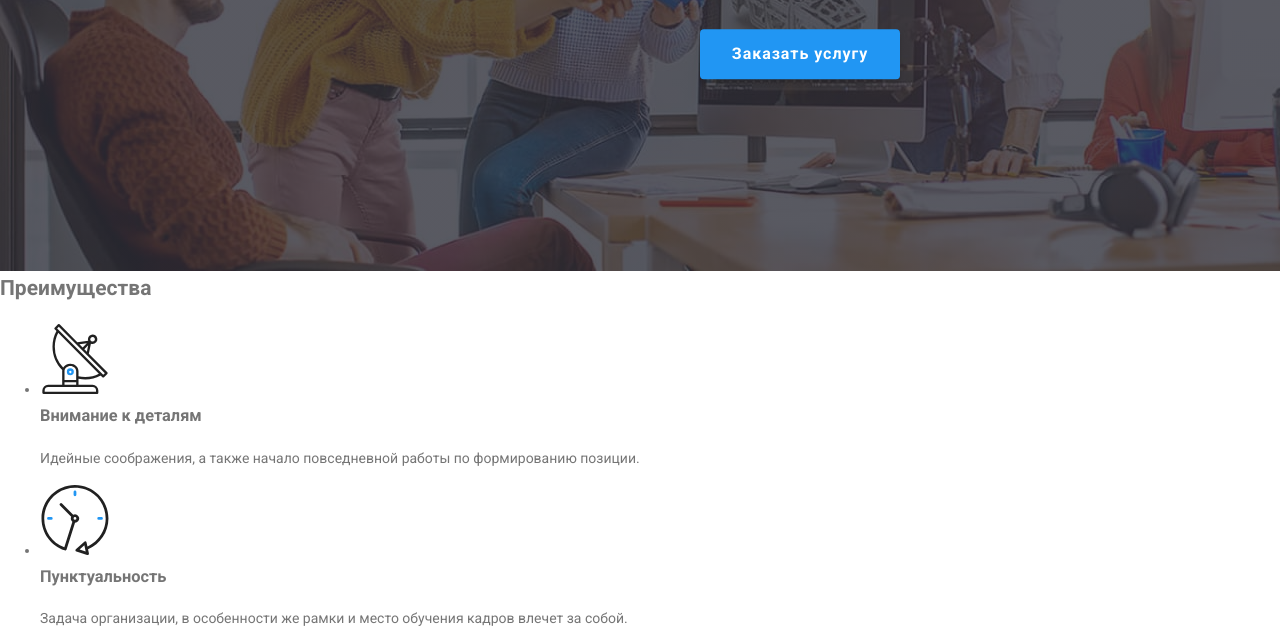
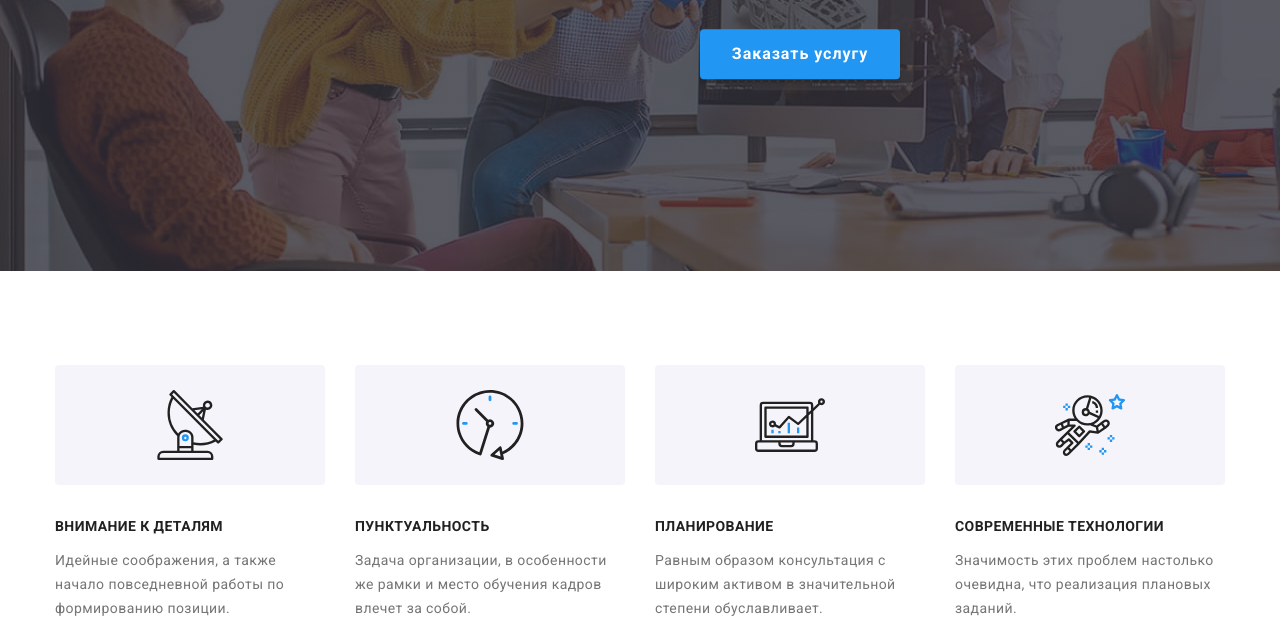
Before and after one commit to RuslanaLogosha/goit-markup-hw-07, a plain HTML site: page index.html in a window 1280 px wide. Shown: the part 329-957 px from the top of the page. Drawn offline with Linux system fonts and the light colour scheme.

Commit message:
adds advantages

```diff
--- a/css/styles.css
+++ b/css/styles.css
@@ -500,14 +500,14 @@ color: var(--primary-text-color);
 
 
 /* Buttons */
-/* button for index.html */
+/* button for index.html сказали не использовать*/
 /* button,
 button:active,
 button:focus {
     outline: none;
 } */
 
-.button {
+/* .button {
   display: inline-block;
   border-radius: 4px;
   padding: 10px 32px;
@@ -522,11 +522,11 @@ button:focus {
   background-color: var(--accent-text-color);
   box-shadow: 0px 4px 4px rgba(0, 0, 0, 0.15);
   border: none;
-}
+} */
 
 
 /* button for portfolio.html */
-.button-portfolio {
+/* .button-portfolio {
   display: inline-block;
   border-radius: 4px;
   padding: 6px 22px;
@@ -542,18 +542,18 @@ button:focus {
   transition: color 250ms cubic-bezier(0.4, 0, 0.2, 1),
    background-color 250ms cubic-bezier(0.4, 0, 0.2, 1),
    box-shadow 250ms cubic-bezier(0.4, 0, 0.2, 1);
-}
+} */
 
-  .button-portfolio:hover,
+  /* .button-portfolio:hover,
   .button-portfolio:focus {
     color: var(--main-title-color);
     background-color: var(--accent-text-color);
     box-shadow: 0px 2px 2px rgba(0, 0, 0, 0.12),
      0px 1px 2px rgba(0, 0, 0, 0.08), 0px 3px 1px rgba(0, 0, 0, 0.1);
-  }
+  } */
 
 /* Advantages */
-.advantages {
+/* .advantages {
   padding-top: 94px;
 
   background-color: var(--main-background-color);
@@ -565,9 +565,9 @@ button:focus {
   display: flex;
   flex-wrap: wrap;
   padding-bottom: 94px;
-}
+} */
 
-.advantages-list::after {
+/* .advantages-list::after {
   position: absolute;
   content: '';
   bottom: 0;
@@ -577,9 +577,9 @@ button:focus {
   width: 100%;
   height: 1px;
   border-bottom: solid #ECECEC;
-}
+} */
 
-.advantages .advantages-titles {
+/* .advantages .advantages-titles {
   margin-top: 30px;
   margin-bottom: 10px;
 
@@ -589,24 +589,24 @@ button:focus {
   letter-spacing: 0.03em;
   text-transform: uppercase;
   color: var(--titles-text-color);
-}
+} */
 
-.advantages .advantages-text {
+/* .advantages .advantages-text {
   margin-top: 0;
   margin-bottom: 0;
 
   letter-spacing: 0.03em;
-}
+} */
 
-.advantages-item {
+/* .advantages-item {
   width: calc((100% - 90px) / 4);
 }
 
 .advantages-item + .advantages-item {
   margin-left: 30px;
-}
+} */
 
-.advantages-icon {
+/* .advantages-icon {
   width: 70px;
   height: 70px;
 }
@@ -618,7 +618,7 @@ button:focus {
   align-items: center;
   background-color: var(--team-background-color);
   border-radius: 4px;
-}
+} */
 
 /* General for specialization, team and customers h2*/
 .section-title {
--- a/index.html
+++ b/index.html
@@ -118,45 +118,45 @@
     <!-- Advantages -->
     <section class="advantages">
 
-      <div class="container">
-        <h2 class="visually-hidden">Преимущества</h2>
-        <ul class="list advantages-list">
+      <div class="advantages__container">
+        <h2 class="advantages__header">Преимущества</h2>
+        <ul class="advantages__list">
 
-          <li class="advantages-item">
-            <div class="advantages-icon-bcg">
-              <svg class="advantages-icon" width="70" height="70">
+          <li class="advantages__item">
+            <div class="advantages__icon-bcg">
+              <svg class="advantages__icon" width="70" height="70">
                 <use href="./images/sprite.svg#icon-antenna"></use>
               </svg>
             </div>
-            <h3 class="advantages-titles">Внимание к деталям</h3>
-            <p class="advantages-text">Идейные соображения, а также начало повседневной работы по формированию позиции.</p>
+            <h3 class="advantages__title">Внимание к деталям</h3>
+            <p class="advantages__text">Идейные соображения, а также начало повседневной работы по формированию позиции.</p>
           </li>
-          <li class="advantages-item">
-            <div class="advantages-icon-bcg">
-              <svg class="advantages-icon" width="70" height="70">
+          <li class="advantages__item">
+            <div class="advantages__icon-bcg">
+              <svg class="advantages__icon" width="70" height="70">
                 <use href="./images/sprite.svg#icon-clock"></use>
               </svg>
             </div>
-            <h3 class="advantages-titles">Пунктуальность</h3>
-            <p class="advantages-text">Задача организации, в особенности же рамки и место обучения кадров влечет за собой.</p>
+            <h3 class="advantages__title">Пунктуальность</h3>
+            <p class="advantages__text">Задача организации, в особенности же рамки и место обучения кадров влечет за собой.</p>
           </li>
-          <li class="advantages-item">
-            <div class="advantages-icon-bcg">
-              <svg class="advantages-icon" width="70" height="70">
+          <li class="advantages__item">
+            <div class="advantages__icon-bcg">
+              <svg class="advantages__icon" width="70" height="70">
                 <use href="./images/sprite.svg#icon-diagram"></use>
               </svg>
             </div>
-            <h3 class="advantages-titles">Планирование</h3>
-            <p class="advantages-text">Равным образом консультация с широким активом в значительной степени обуславливает.</p>
+            <h3 class="advantages__title">Планирование</h3>
+            <p class="advantages__text">Равным образом консультация с широким активом в значительной степени обуславливает.</p>
           </li>
-          <li class="advantages-item">
-            <div class="advantages-icon-bcg">
-              <svg class="advantages-icon" width="70" height="70">
+          <li class="advantages__item">
+            <div class="advantages__icon-bcg">
+              <svg class="advantages__icon" width="70" height="70">
                 <use href="./images/sprite.svg#icon-astronaut"></use>
               </svg>
             </div>
-            <h3 class="advantages-titles">Современные технологии</h3>
-            <p class="advantages-text">Значимость этих проблем настолько очевидна, что реализация плановых заданий.</p>
+            <h3 class="advantages__title">Современные технологии</h3>
+            <p class="advantages__text">Значимость этих проблем настолько очевидна, что реализация плановых заданий.</p>
           </li>
 
         </ul>
--- /dev/null
+++ b/sass/components/_advantages.scss
@@ -0,0 +1,65 @@
+.advantages {
+  padding-top: 94px;
+
+  background-color: $main-background-color;
+}
+
+.advantages__container {
+  @extend %container;
+}
+
+.advantages__header {
+  @extend %visually-hidden;
+}
+
+.advantages__list {
+  @extend %list;
+  position: relative;
+
+  display: flex;
+  flex-wrap: wrap;
+  padding-bottom: 94px;
+
+}
+
+.advantages__title {
+  margin-top: 30px;
+  margin-bottom: 10px;
+
+  font-weight: 700;
+  font-size: 14px;
+  line-height: 1.14x;
+  letter-spacing: 0.03em;
+  text-transform: uppercase;
+  color: $titles-text-color;
+}
+
+.advantages__text {
+  margin-top: 0;
+  margin-bottom: 0;
+
+  letter-spacing: 0.03em;
+}
+
+.advantages__item {
+  width: calc((100% - 90px) / 4);
+}
+
+.advantages__item + .advantages__item {
+  margin-left: 30px;
+}
+
+.advantages__icon {
+  width: 70px;
+  height: 70px;
+}
+
+.advantages__icon-bcg {
+  display: flex;
+  width: 270px;
+  height: 120px;
+  justify-content: center;
+  align-items: center;
+  background-color: $team-background-color;
+  border-radius: 4px;
+}
--- a/sass/main.scss
+++ b/sass/main.scss
@@ -7,3 +7,4 @@
 @import "./components/hero";
 @import "./components/modal";
 @import "./components/form";
+@import "./components/advantages";
--- a/sass/utils/_placeholders.scss
+++ b/sass/utils/_placeholders.scss
@@ -41,3 +41,29 @@
   box-shadow: 0px 4px 4px rgba(0, 0, 0, 0.15);
   border: none;
 }
+
+%button-portfolio {
+  display: inline-block;
+  border-radius: 4px;
+  padding: 6px 22px;
+  text-align: center;
+
+  font-weight: 500;
+  font-size: 16px;
+  line-height: 1.62;
+  letter-spacing: 0.03em;
+  color: var(--titles-text-color);
+  background-color: var(--team-background-color);
+
+  transition: color 250ms cubic-bezier(0.4, 0, 0.2, 1),
+   background-color 250ms cubic-bezier(0.4, 0, 0.2, 1),
+   box-shadow 250ms cubic-bezier(0.4, 0, 0.2, 1);
+
+   &:hover,
+   &:focus {
+     color: $main-title-color;
+     background-color: $accent-text-color;
+     box-shadow: 0px 2px 2px rgba(0, 0, 0, 0.12),
+      0px 1px 2px rgba(0, 0, 0, 0.08), 0px 3px 1px rgba(0, 0, 0, 0.1);
+   }
+}
```
Also changed, not shown: css/main.css, css/main.min.css, 2 other files.
